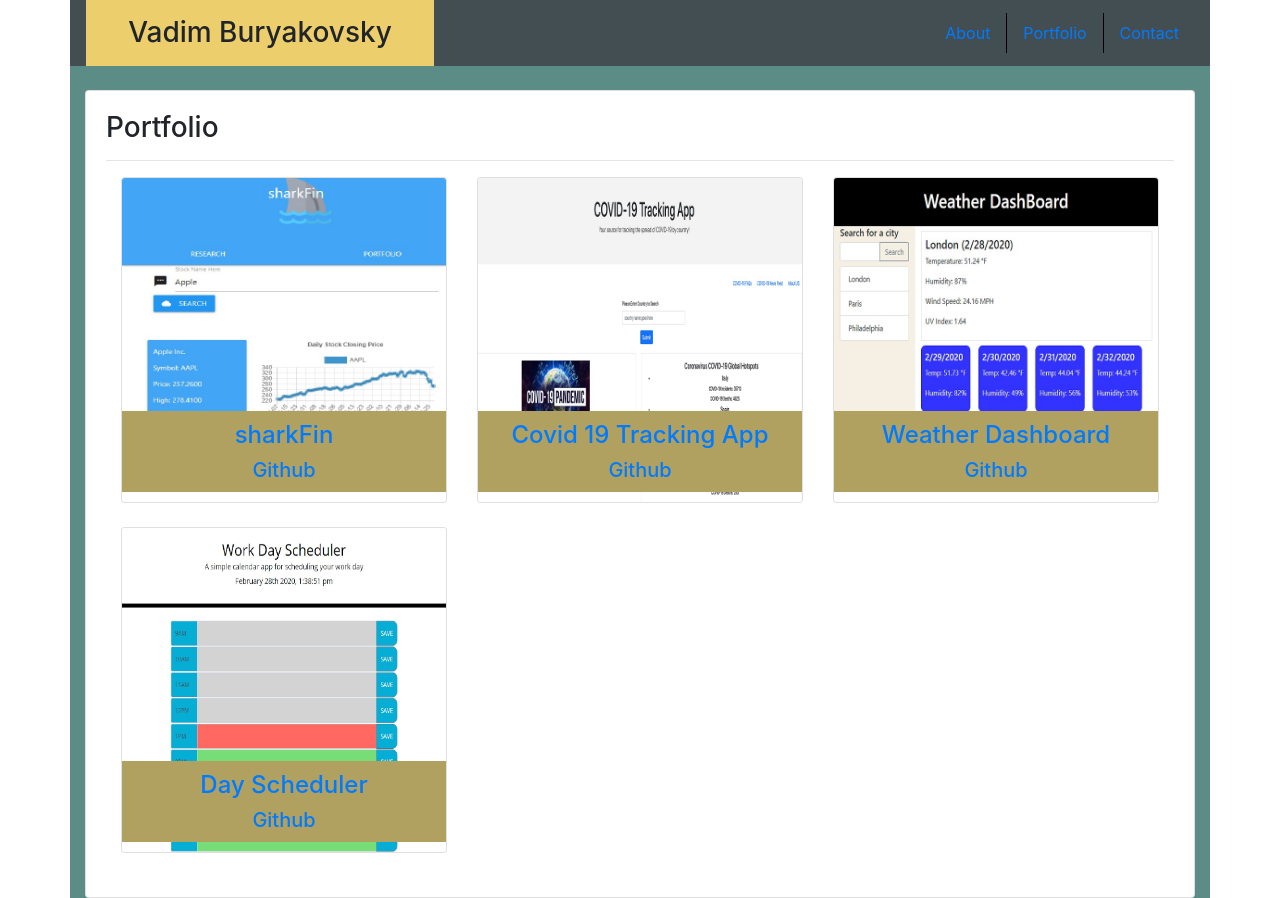
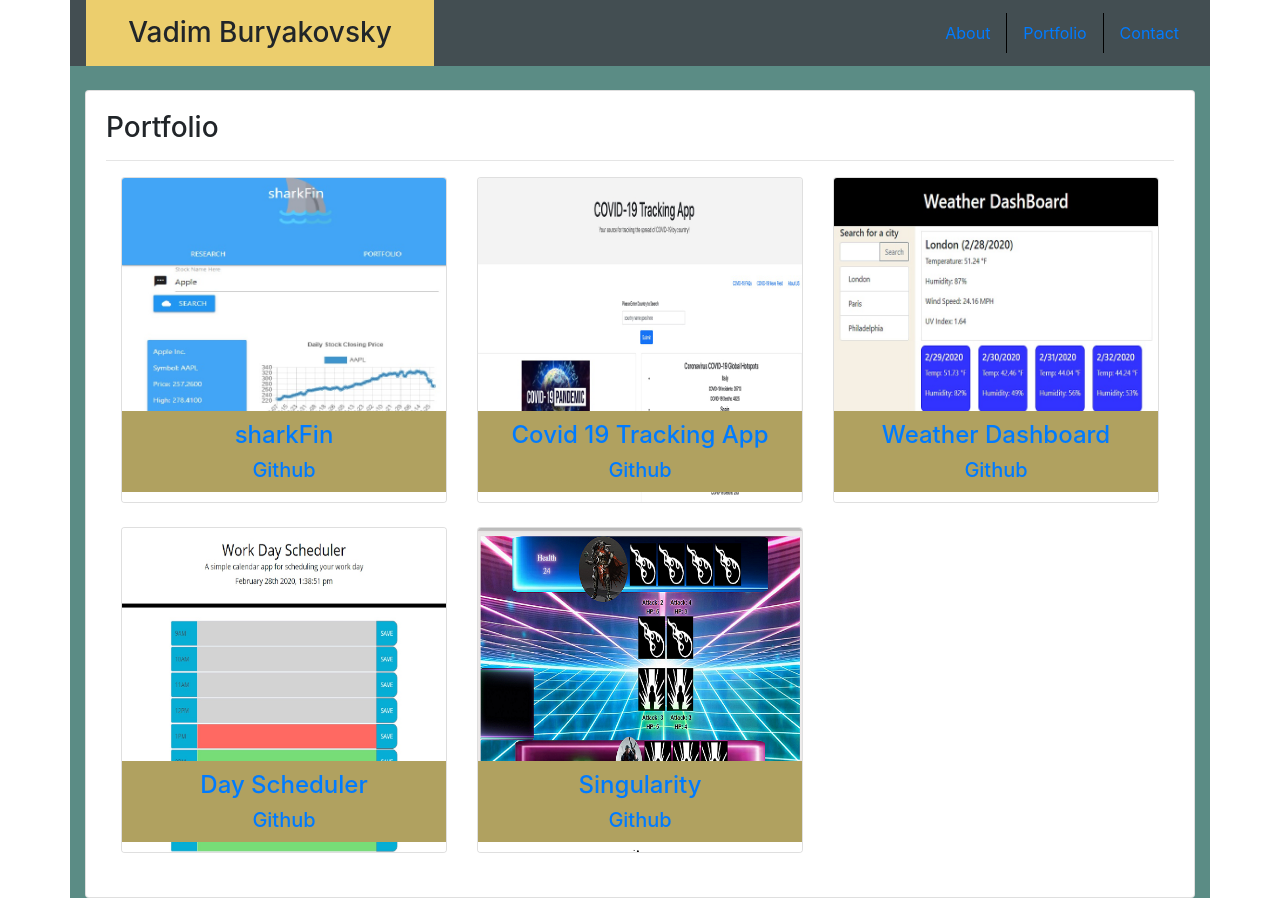
Before and after one commit to vadimsusername/vadim-buryakovsky, a React (Create React App) app: page /portfolio in a window 1280 px wide. Built offline with nearby package versions, Linux system fonts and the light colour scheme.

Commit message:
added project 3 to my portfolio

```diff
--- a/src/App.js
+++ b/src/App.js
@@ -6,7 +6,6 @@ import Header from "./components/Header";
 import About from "./components/About";
 import Portfolio from "./components/Portfolio";
 import Contact from "./components/Contact";
-import Four04 from "./components/Four04";
 
 function App() {
   return (
--- a/src/components/Portfolio/index.js
+++ b/src/components/Portfolio/index.js
@@ -6,6 +6,7 @@ import sharkfinImg from "./img/sharkFin2.jpg";
 import covid19Img from "./img/covid19_screenshot2.jpg";
 import dayPlannerImg from "./img/dayplanner.jpg";
 import weatherImg from "./img/weather2.jpg";
+import singularity from "./img/singularity.png"
 
 function Portfolio() {
 
@@ -78,22 +79,22 @@ function Portfolio() {
                                     </a>
                                   </div>
                               </div>
-                             {/*} <div className="col-12 col-md-6 col-xl-4 ">
+                              <div className="col-12 col-md-6 col-xl-4 ">
                                 <div className="card mb-4">
-                                  <a href="https://vadimsusername.github.io/dayscheduler/" target="_blank">
-                                    <img className="card-img" src={dayPlannerImg} alt="Card image cap"> /</img>
+                                  <a href="https://singularitytcg.herokuapp.com/" target="_blank">
+                                    <img className="card-img" src={singularity} alt="Card image cap" />
                                     <div className="card-img-overlay image-overlay">
                                         <h4 className="card-text text-center ">
-                                            Day Scheduler
+                                            Singularity
                                         </h4>
                                         <h5 className="card-text text-center">
-                                            <a href="https://github.com/vadimsusername/dayscheduler" target="_blank">Github</a>
+                                            <a href="https://github.com/vadimsusername/Singularity" target="_blank">Github</a>
                                         </h5>
 
                                     </div>
                                   </a>
                                 </div>
-                              </div>        */}
+                              </div>
                           </div>
 
                       </div>
```
Also changed, not shown: src/components/Portfolio/img/singularity.png (added), 1 other file (tests, documents, lock files or other folders).
